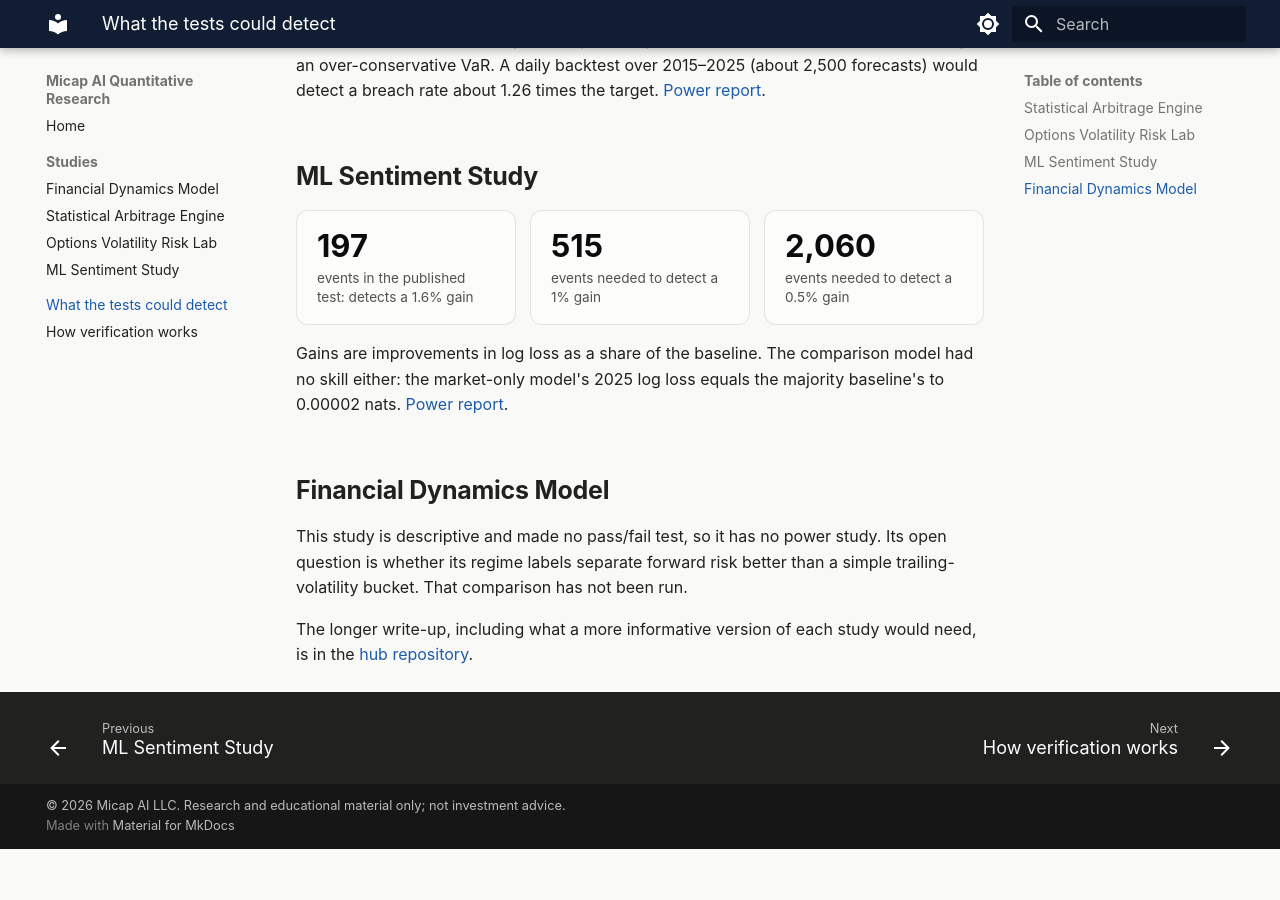
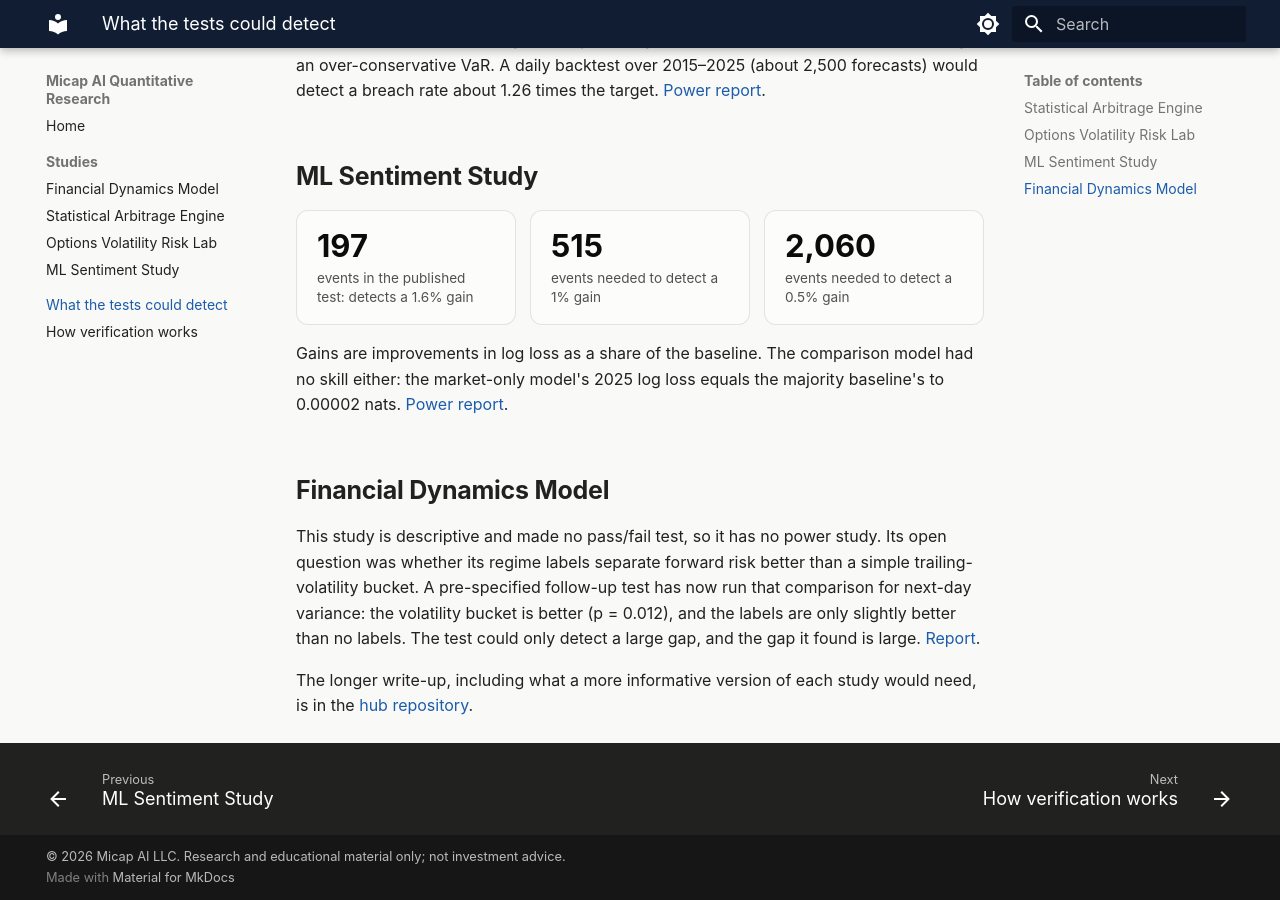
Before and after one commit to jmiaie/quant-research-portfolio-public, an MkDocs documentation site: the page built from website/power.md, in a window 1280 px wide and 900 px high, scrolled down 3108 px. Built offline with MkDocs 1.6.1 and Material for MkDocs 9.7.7, drawn with Linux system fonts in a browser that asks for light colours; before the commit the page ends 3957 px from its top, so only the background shows below that.

Commit message:
docs: state the tested regime-labels result; fix the QQQ attribution
- README, publications index, the informative-nulls note and the site now
  say the regime-labels versus volatility-bucket comparison has been run:
  for next-day variance the volatility quartile is better (pooled QLIKE
  difference +0.173, p = 0.012); the labels are slightly better than no
  labels. Previously inspected data, not a holdout.
- Site: the n = 29 bootstrap interval belongs to QQQ's 2025 RISK_OFF cell,
  not SPY's.

Co-Authored-By: Claude Fable 5.2 <noreply@anthropic.com>
Claude-Session: https://claude.ai/code/session_01EvZRb1cQzuqXxecLUTfGak

```diff
--- a/research/how-informative-were-our-nulls.md
+++ b/research/how-informative-were-our-nulls.md
@@ -19,8 +19,12 @@ production test code, and changed no published artifact.
 | ML Sentiment Study | Adding filing text did not lower log loss (n = 197) | An improvement of at least 0.0112 nats per event, 1.6% of the baseline log loss | Smaller improvements; the realised interval excludes gains above about 0.7% of baseline | [Report](https://github.com/jmiaie/ML_Sentiment_Augmented_Price_Predictor/blob/main/research/power/REPORT.md) |
 
 The Financial Dynamics Model study is descriptive and made no pass/fail test, so it has no power
-study. Its open question is different: whether its regime labels separate forward risk better than
-a simple trailing-volatility bucket. That comparison has not been run.
+study. Its open question was different: whether its regime labels separate forward risk better than
+a simple trailing-volatility bucket. A pre-specified follow-up test has now run that comparison for
+next-day variance. The volatility bucket is better (pooled five-ETF QLIKE difference +0.173,
+p = 0.012); the labels are only slightly better than no labels ([report](https://github.com/jmiaie/financial-dynamics-model/blob/main/research/vol_benchmark/REPORT.md)).
+That test could only detect a large gap (its minimum detectable effect was 91% of the volatility
+bucket's own gain), and the gap it found is large.
 
 ## What each result means
 
@@ -68,7 +72,7 @@ loss equals the majority baseline's to 0.00002 nats. And the published percentil
 | Statistical Arbitrage Engine | A larger universe including delisted ETFs, corrected position sizing, and positive controls such as SPY/IVV and GLD/IAU | The current design cannot answer its own question at realistic half-lives |
 | Options Volatility Risk Lab | A daily VaR/ES backtest with a volatility risk factor and an expected-shortfall test | Detectable mis-calibration falls from about 6.5 times to about 1.3 times |
 | ML Sentiment Study | A larger event set (on the order of 100,000 events) with a positive control | The detectable effect falls from 1.6% of baseline to well under 0.1% |
-| Financial Dynamics Model | Score the regime labels against a trailing-volatility bucket on forward risk | Replaces an untested description with a tested comparison |
+| Financial Dynamics Model | Done for next-day variance (2026-11-14). Still open: the same comparison on untouched data, and for drawdown or tail risk | The current result uses previously inspected data and one loss function |
 
-None of these has been run. They are listed so a reader can see what the published results do and
+Apart from the financial-dynamics comparison, none of these has been run. They are listed so a reader can see what the published results do and
 do not establish.
--- a/website/assets/charts/fdm-interval.html
+++ b/website/assets/charts/fdm-interval.html
@@ -1,6 +1,6 @@
 <figure class="viz">
-<figcaption><span class="viz-title">Both intervals for the risk-off regime include zero</span><span class="viz-subtitle">1-day forward return on 2025 risk-off days (n = 29), 90% bootstrap intervals</span></figcaption>
-<svg class="viz-svg" viewBox="0 0 480 156" role="img" aria-label="Both intervals for the risk-off regime include zero. 1-day forward return on 2025 risk-off days (n = 29), 90% bootstrap intervals" xmlns="http://www.w3.org/2000/svg">
+<figcaption><span class="viz-title">Both intervals for QQQ's risk-off regime include zero</span><span class="viz-subtitle">QQQ mean 1-day forward return on 2025 risk-off days (n = 29), 90% bootstrap intervals</span></figcaption>
+<svg class="viz-svg" viewBox="0 0 480 156" role="img" aria-label="Both intervals for QQQ's risk-off regime include zero. QQQ mean 1-day forward return on 2025 risk-off days (n = 29), 90% bootstrap intervals" xmlns="http://www.w3.org/2000/svg">
 <line class="viz-grid" x1="132.0" y1="22" x2="132.0" y2="126"/>
 <text class="viz-tick" x="132.0" y="142" text-anchor="middle">−0.012</text>
 <line class="viz-grid" x1="212.0" y1="22" x2="212.0" y2="126"/>
@@ -32,5 +32,5 @@
 <text class="viz-value" x="394.0" y="88.0" text-anchor="middle">+0.0011</text>
 </g>
 </svg>
-<p class="viz-note">With 29 days, the data cannot distinguish the risk-off regime's next-day return from zero.</p>
+<p class="viz-note">With 29 days, the data cannot distinguish the risk-off regime's mean next-day return from zero.</p>
 </figure>
--- a/website/power.md
+++ b/website/power.md
@@ -54,8 +54,10 @@ either: the market-only model's 2025 log loss equals the majority baseline's to
 ## Financial Dynamics Model
 
 This study is descriptive and made no pass/fail test, so it has no power study. Its open question
-is whether its regime labels separate forward risk better than a simple trailing-volatility bucket.
-That comparison has not been run.
+was whether its regime labels separate forward risk better than a simple trailing-volatility bucket.
+A pre-specified follow-up test has now run that comparison for next-day variance: the volatility
+bucket is better (p = 0.012), and the labels are only slightly better than no labels. The test could
+only detect a large gap, and the gap it found is large. [Report](https://github.com/jmiaie/financial-dynamics-model/blob/main/research/vol_benchmark/REPORT.md).
 
 The longer write-up, including what a more informative version of each study would need, is in the
 [hub repository](https://github.com/jmiaie/quant-research-portfolio-public/blob/main/research/how-informative-were-our-nulls.md).
```
Also changed, not shown: README.md (+1 -1 lines), research/publications.md (+4 -1 lines), website/index.md (+2 -2 lines), website/studies/financial-dynamics-model.md (+7 -5 lines).
